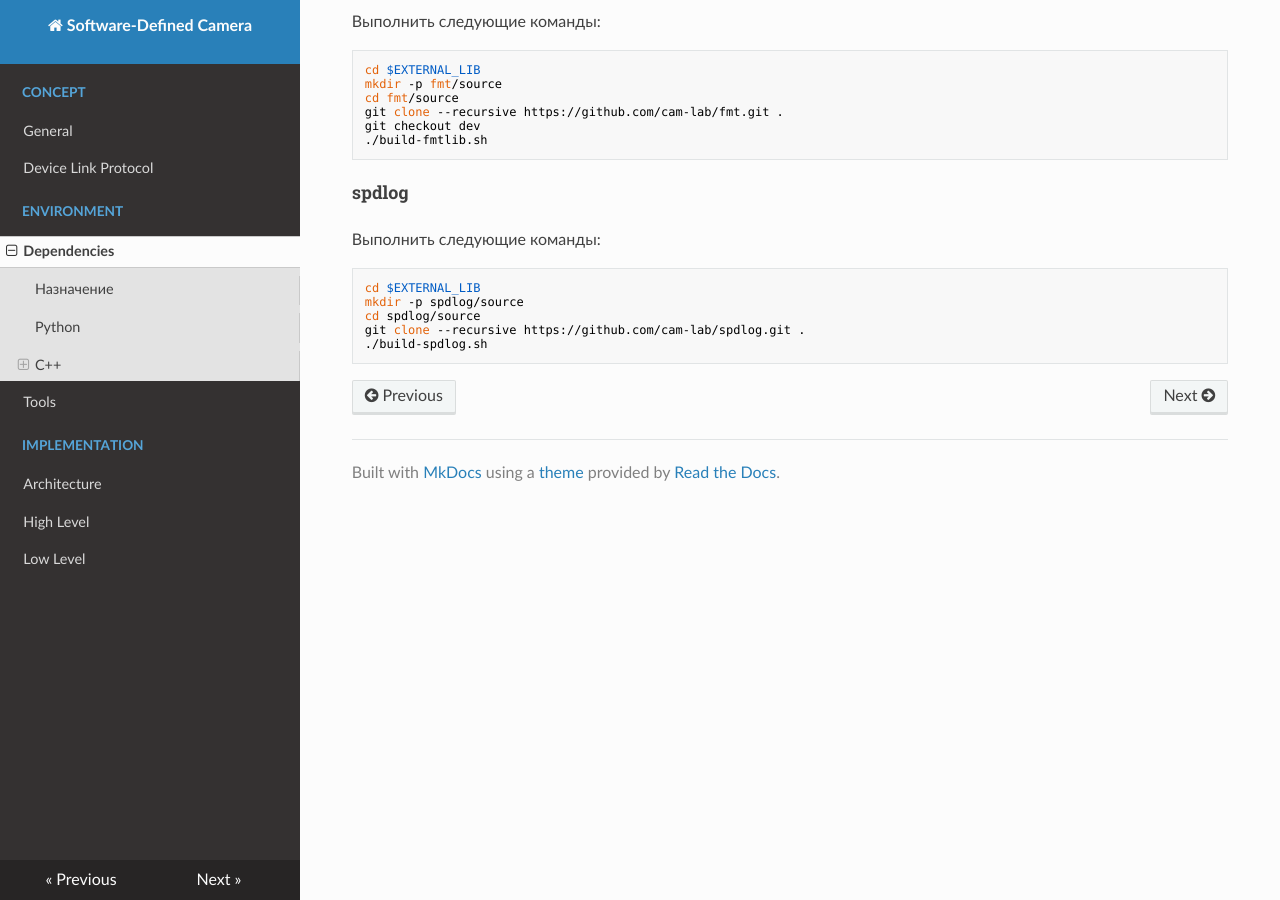
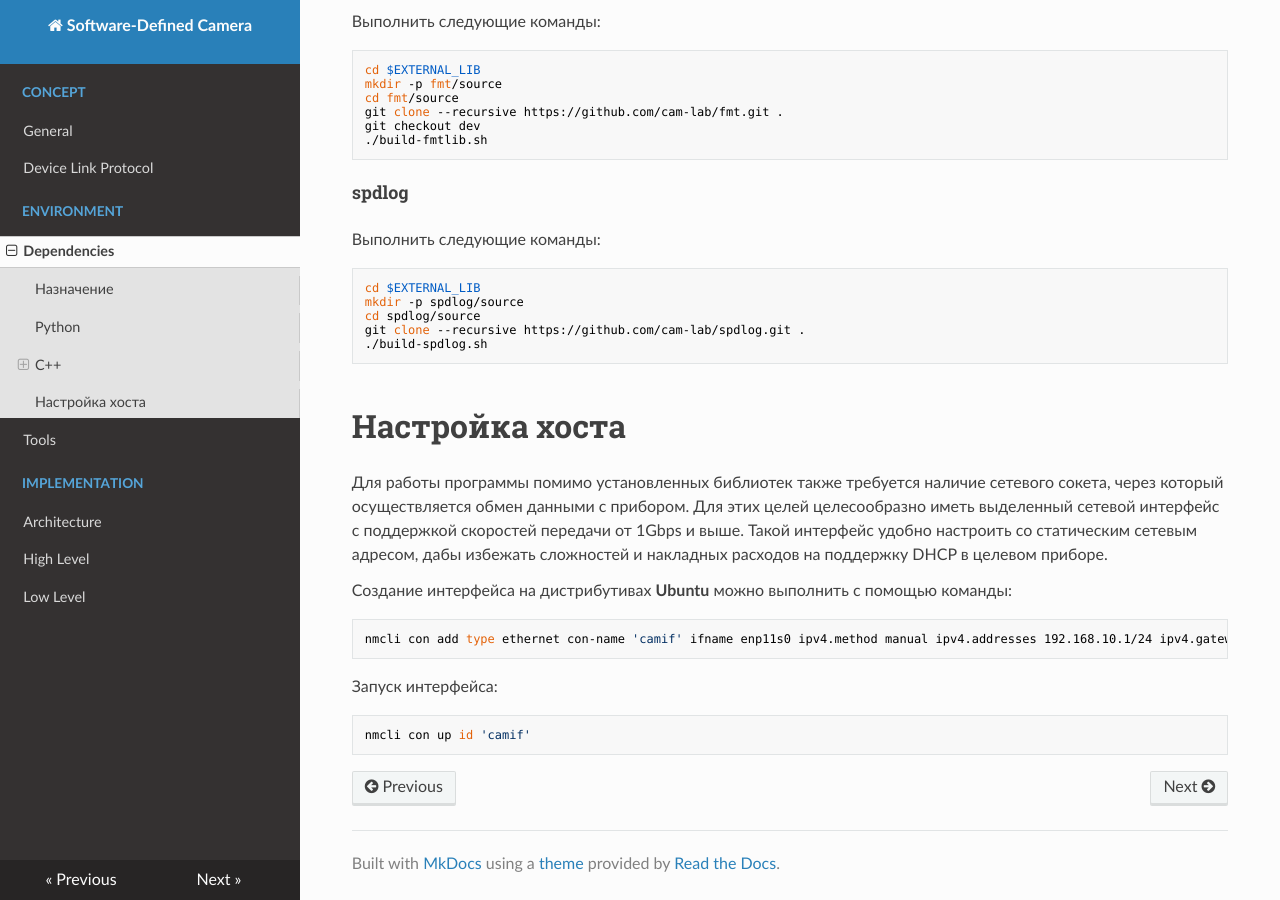
Before and after one commit to cam-lab/sdcam-doc, an MkDocs documentation site: the page built from docs/deps.md, in a window 1280 px wide and 900 px high, scrolled down 3001 px. Built offline with MkDocs 1.6.1, drawn with Linux system fonts in a browser that asks for light colours; nearby versions of some CDN libraries.

Commit message:
add description for host network interface create

````diff
--- a/docs/deps.md
+++ b/docs/deps.md
@@ -130,3 +130,20 @@ cd spdlog/source
 git clone --recursive https://github.com/cam-lab/spdlog.git .
 ./build-spdlog.sh
 ```
+
+## Настройка хоста
+
+Для работы программы помимо установленных библиотек также требуется наличие сетевого сокета, через который осуществляется обмен данными с прибором. Для этих целей целесообразно иметь выделенный сетевой интерфейс с поддержкой скоростей передачи от 1Gbps и выше. Такой интерфейс удобно настроить со статическим сетевым адресом, дабы избежать сложностей и накладных расходов на поддержку DHCP в целевом приборе.
+
+Создание интерфейса на дистрибутивах **Ubuntu** можно выполнить с помощью команды:
+
+```shell
+nmcli con add type ethernet con-name 'camif' ifname enp11s0 ipv4.method manual ipv4.addresses 192.168.10.1/24 ipv4.gateway 192.168.10.255
+```
+
+Запуск интерфейса:
+
+```shell
+nmcli con up id 'camif'
+
+```
````
